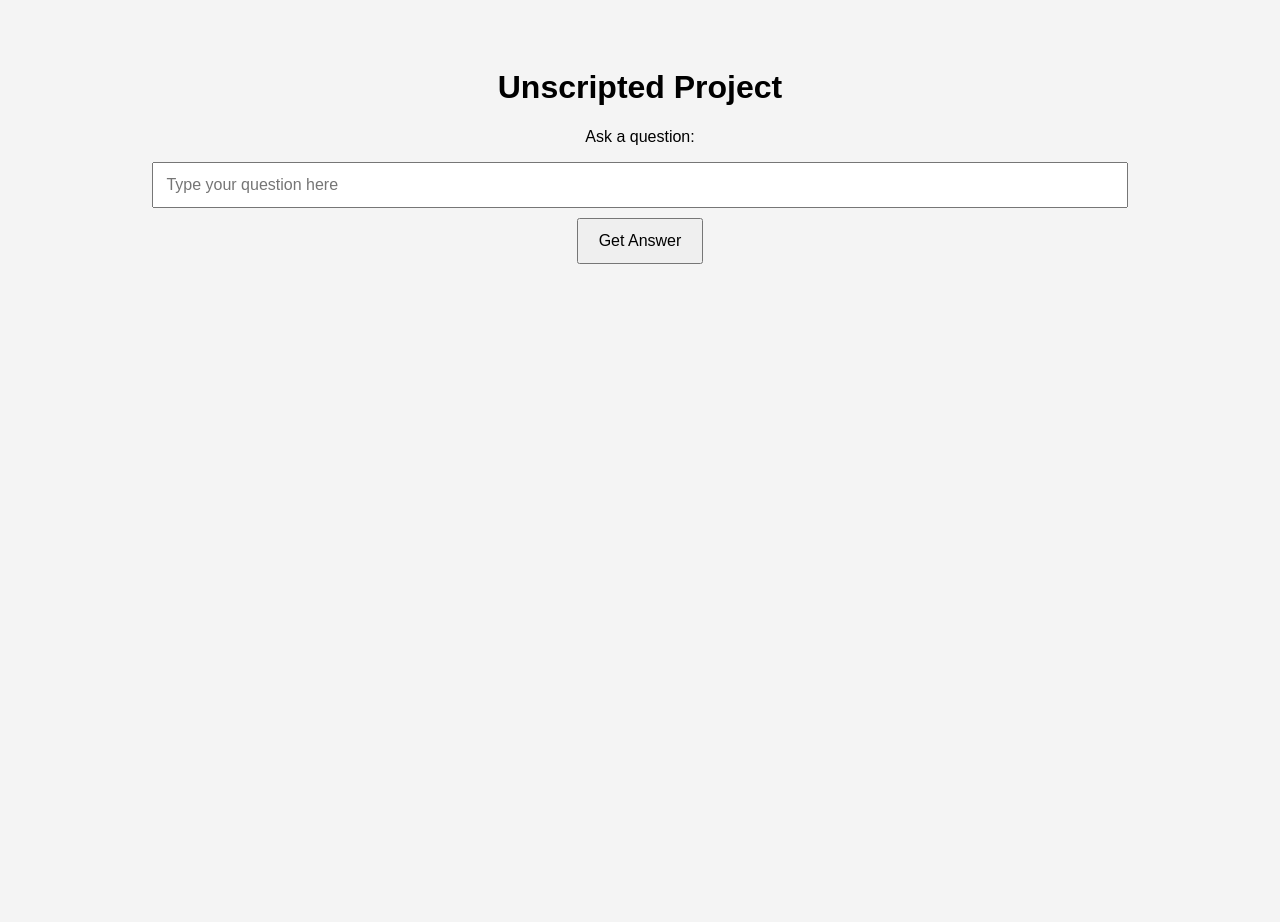
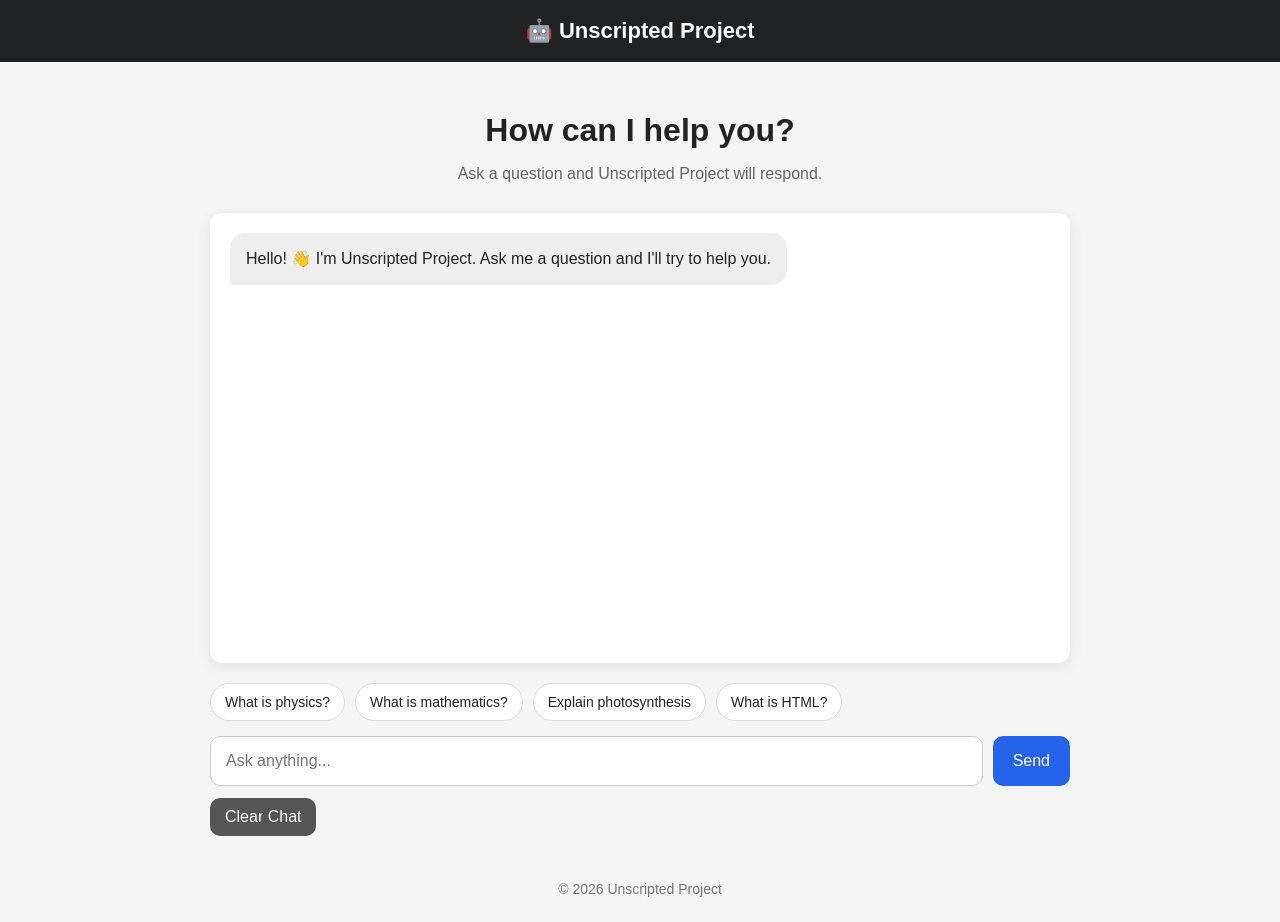
Before and after one commit to onuwesamuelenesi/unscripted-project, a plain HTML site: page index.html in a window 1280 px wide. Before the commit the page ends 800 px from the top, so only its background shows below. Drawn offline with Linux system fonts and the light colour scheme.

Commit message:
Refactor index.html structure and styles

```diff
--- a/index.html
+++ b/index.html
@@ -1,71 +1,277 @@
 <!DOCTYPE html>
-<html>
+<html lang="en">
 <head>
+<meta charset="UTF-8">
+<meta name="viewport" content="width=device-width, initial-scale=1.0">
+
 <title>Unscripted Project</title>
+
 <style>
-        body {
-            font-family: Arial, sans-serif;
-            text-align: center;
-            padding: 40px;
-            background: #f4f4f4;
+
+* {
+    box-sizing: border-box;
 }
 
-        input {
-            width: 80%;
-            padding: 12px;
+body {
+    margin: 0;
+    font-family: Arial, sans-serif;
+    background: #f5f5f5;
+    color: #222;
+}
+
+header {
+    background: #202123;
+    color: white;
+    padding: 18px;
+    text-align: center;
+    font-size: 22px;
+    font-weight: bold;
+}
+
+.container {
+    max-width: 900px;
+    margin: auto;
+    padding: 20px;
+}
+
+.welcome {
+    text-align: center;
+    margin: 30px 0;
+}
+
+.welcome h1 {
+    font-size: 32px;
+    margin-bottom: 10px;
+}
+
+.welcome p {
+    color: #666;
+}
+
+.chat-box {
+    background: white;
+    border-radius: 12px;
+    min-height: 450px;
+    padding: 20px;
+    box-shadow: 0 3px 15px rgba(0,0,0,0.08);
+    overflow-y: auto;
+}
+
+.message {
+    display: flex;
+    margin-bottom: 20px;
+}
+
+.message.user {
+    justify-content: flex-end;
+}
+
+.message-content {
+    max-width: 75%;
+    padding: 14px 16px;
+    border-radius: 15px;
+    line-height: 1.5;
+}
+
+.user .message-content {
+    background: #2563eb;
+    color: white;
+    border-bottom-right-radius: 4px;
+}
+
+.bot .message-content {
+    background: #eeeeee;
+    color: #222;
+    border-bottom-left-radius: 4px;
+}
+
+.input-area {
+    display: flex;
+    gap: 10px;
+    margin-top: 15px;
+}
+
+#question {
+    flex: 1;
+    padding: 15px;
+    border: 1px solid #ccc;
+    border-radius: 10px;
     font-size: 16px;
+    outline: none;
+}
+
+#question:focus {
+    border-color: #2563eb;
 }
 
 button {
-            padding: 12px 20px;
-            margin-top: 10px;
+    border: none;
+    border-radius: 10px;
+    padding: 0 20px;
+    background: #2563eb;
+    color: white;
     font-size: 16px;
     cursor: pointer;
 }
 
-        #answer {
-            margin-top: 25px;
-            font-size: 18px;
+button:hover {
+    background: #1d4ed8;
 }
+
+.clear-button {
+    background: #555;
+    padding: 10px 15px;
+    margin-top: 12px;
+}
+
+.clear-button:hover {
+    background: #333;
+}
+
+.examples {
+    display: flex;
+    flex-wrap: wrap;
+    gap: 10px;
+    margin-top: 20px;
+}
+
+.example {
+    background: white;
+    border: 1px solid #ddd;
+    padding: 10px 14px;
+    border-radius: 20px;
+    cursor: pointer;
+    font-size: 14px;
+}
+
+.example:hover {
+    background: #eee;
+}
+
+footer {
+    text-align: center;
+    color: #777;
+    padding: 25px;
+    font-size: 14px;
+}
+
+@media (max-width: 600px) {
+
+    .container {
+        padding: 12px;
+    }
+
+    .welcome h1 {
+        font-size: 26px;
+    }
+
+    .chat-box {
+        min-height: 400px;
+    }
+
+    .message-content {
+        max-width: 90%;
+    }
+
+    .input-area {
+        flex-direction: column;
+    }
+
+    button {
+        padding: 14px;
+    }
+}
+
 </style>
 </head>
 
 <body>
 
-    <h1>Unscripted Project</h1>
+<header>
+    🤖 Unscripted Project
+</header>
 
-    <p>Ask a question:</p>
+<div class="container">
 
-    <input id="question" type="text" placeholder="Type your question here">
+    <div class="welcome">
+        <h1>How can I help you?</h1>
+        <p>Ask a question and Unscripted Project will respond.</p>
+    </div>
 
-    <br>
+    <div class="chat-box" id="chatBox">
 
-    <button onclick="getAnswer()">Get Answer</button>
+        <div class="message bot">
+            <div class="message-content">
+                Hello! 👋 I'm Unscripted Project. Ask me a question and I'll try to help you.
+            </div>
+        </div>
 
-    <div id="answer"></div>
+    </div>
+
+    <div class="examples">
+        <div class="example" onclick="askExample('What is physics?')">
+            What is physics?
+        </div>
+
+        <div class="example" onclick="askExample('What is mathematics?')">
+            What is mathematics?
+        </div>
+
+        <div class="example" onclick="askExample('Explain photosynthesis')">
+            Explain photosynthesis
+        </div>
+
+        <div class="example" onclick="askExample('What is HTML?')">
+            What is HTML?
+        </div>
+    </div>
+
+    <div class="input-area">
+
+        <input
+            type="text"
+            id="question"
+            placeholder="Ask anything..."
+            onkeydown="handleKey(event)"
+        >
+
+        <button onclick="sendQuestion()">
+            Send
+        </button>
+
+    </div>
+
+    <button class="clear-button" onclick="clearChat()">
+        Clear Chat
+    </button>
+
+</div>
+
+<footer>
+    © 2026 Unscripted Project
+</footer>
+
 
 <script>
-        function getAnswer() {
-            let question = document.getElementById("question").value.toLowerCase();
-            let answer = document.getElementById("answer");
 
-            if (question.includes("hello")) {
-                answer.innerHTML = "Hello! Welcome to Unscripted Project.";
+function sendQuestion() {
+
+    const input = document.getElementById("question");
+    const question = input.value.trim();
+
+    if (question === "") {
+        return;
     }
-            else if (question.includes("name")) {
-                answer.innerHTML = "This website is called Unscripted Project.";
-            }
-            else if (question.includes("what is html")) {
-                answer.innerHTML = "HTML is the language used to structure webpages.";
-            }
-            else if (question.includes("what is javascript")) {
-                answer.innerHTML = "JavaScript is a programming language that can make webpages interactive.";
-            }
-            else {
-                answer.innerHTML = "Sorry, I don't know the answer to that question yet.";
-            }
-        }
-    </script>
 
-</body>
-</html>
+    addMessage(question, "user");
+
+    input.value = "";
+
+    setTimeout(function() {
+
+        const answer = getAnswer(question);
+
+        addMessage(answer, "bot");
+
+    }, 500);
+}o
```
Lines whose indentation alone changed are shown as unchanged.
